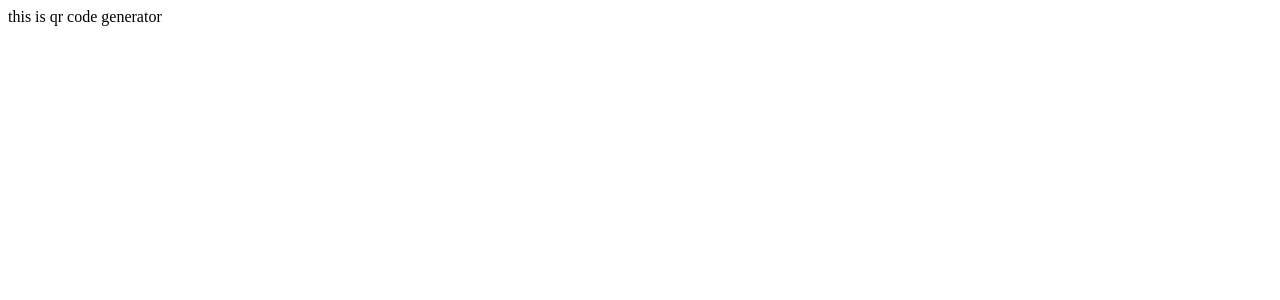
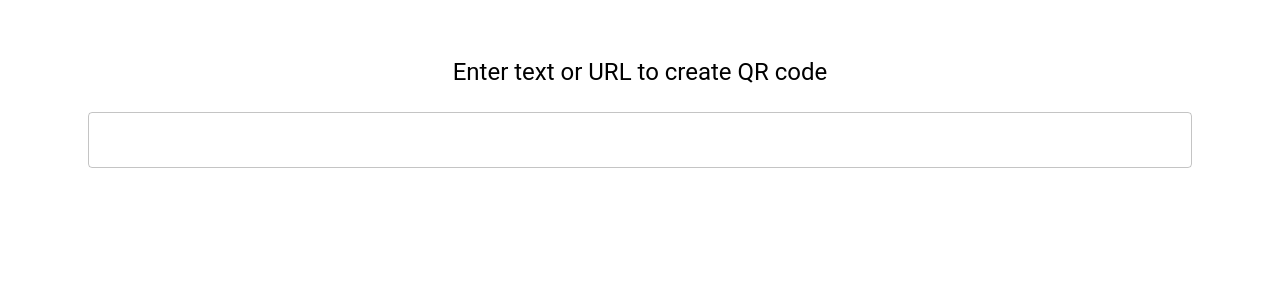
Before and after one commit to sarunas2022/QR-code-gen, a React (Create React App) app: page / in a window 1280 px wide. Shown: the top 300 px of the page. Built offline with nearby package versions, Linux system fonts and the light colour scheme.

Commit message:
Input field and styling added

```diff
--- a/package.json
+++ b/package.json
@@ -3,9 +3,13 @@
   "version": "0.1.0",
   "private": true,
   "dependencies": {
+    "@emotion/react": "^11.10.5",
+    "@emotion/styled": "^11.10.5",
+    "@mui/material": "^5.11.3",
     "@testing-library/jest-dom": "^5.16.5",
     "@testing-library/react": "^13.4.0",
     "@testing-library/user-event": "^13.5.0",
+    "mui": "^0.0.1",
     "qrcode": "^1.5.1",
     "react": "^18.2.0",
     "react-dom": "^18.2.0",
--- /dev/null
+++ b/src/App.css
@@ -0,0 +1,4 @@
+* {
+    margin: 0 auto;
+    box-sizing: border-box;
+}
--- a/src/App.js
+++ b/src/App.js
@@ -1,5 +1,16 @@
 import React from 'react';
+import './App.css';
+import { Container, TextField, Typography } from '@mui/material';
 
 export default function App() {
-    return <div>this is qr code generator</div>;
+    return (
+        <Container>
+            <Container sx={{ pt: 4 }}>
+                <Typography variant='h5' align='center' sx={{ py: 3 }}>
+                    Enter text or URL to create QR code
+                </Typography>
+                <TextField fullWidth id='fullWidth'></TextField>
+            </Container>
+        </Container>
+    );
 }
```
Also changed, not shown: 1 other file (tests, documents, lock files or other folders).
